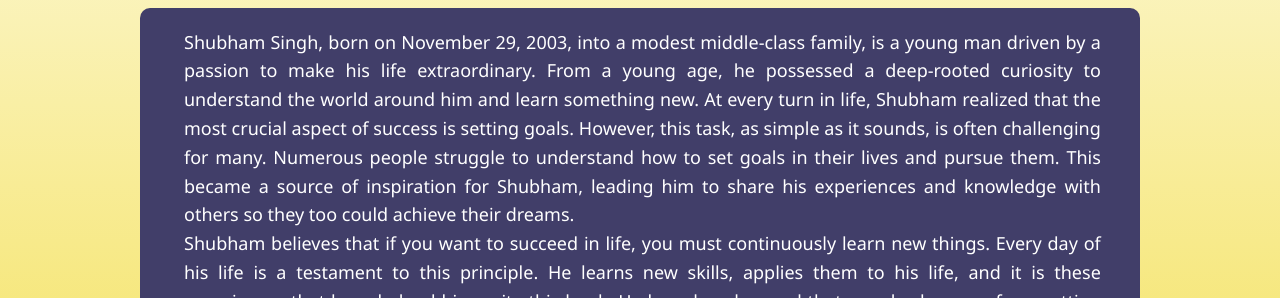
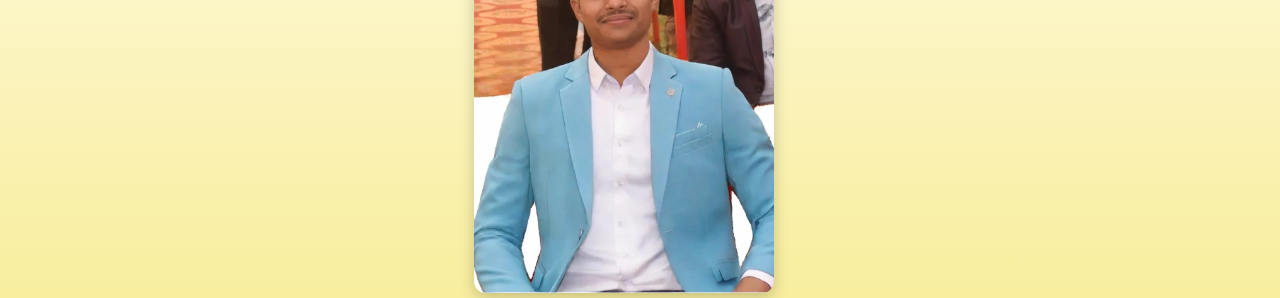
Before and after one commit to ShubhamSingh7580/Book-of-Shubham-Singh, a plain HTML site: page author.html in a window 1280 px wide. Shown: the part 260-558 px from the top of the page. Drawn offline with Linux system fonts and the light colour scheme.

Commit message:
Update author.html

```diff
--- a/author.html
+++ b/author.html
@@ -9,7 +9,7 @@
       href="https://cdn.boxicons.com/fonts/basic/boxicons.min.css"
       rel="stylesheet"
     />
-    <link rel="icon" type="image/png" href="files/Book_Cover.png" />
+    <link rel="icon" type="image/png" href="Book_Cover.png" />
   </head>
   <body class="author-page">
     <a href="index.html" class="back-button"
@@ -17,7 +17,7 @@
     </a>
     <h1 class="main-title">About the Author</h1>
     <div class="centered-author">
-      <img src="files/Shubham_Singh2.jpg" alt="Author" class="book-cover" />
+      <img src="Shubham_Singh2.jpg" alt="Author" class="book-cover" />
       <h2 class="author-name">Shubham Singh</h2>
 
       <div class="cards">
```
